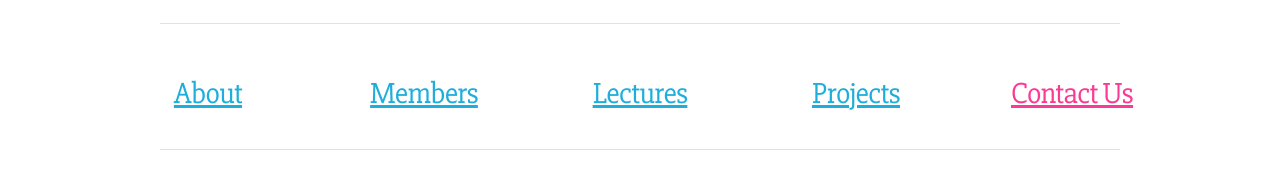
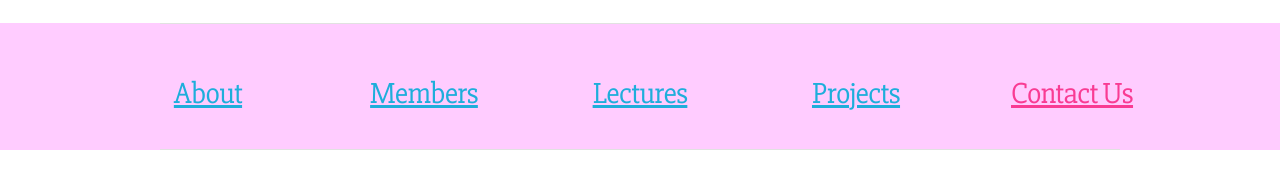
Before and after one commit to MBHSCodeGirls/Website, a plain HTML site: page contact/index.html in a window 1280 px wide. Shown: the part 195-384 px from the top of the page. Drawn offline with Linux system fonts and the light colour scheme.

Commit message:
Update index.html

```diff
--- a/contact/index.html
+++ b/contact/index.html
@@ -16,6 +16,7 @@
 			<img id="mainlogoclick" style="width:10em; height:10em; margin-top:2.5em;" src="../images/logos/logo-no-text-1024.png"/>
 		</a>
 	</div>
+	<div id="pink">
 	<hr>
 	<div align="center" id="links">
 		<div class="col m2">
@@ -35,6 +36,7 @@
 		</div>
 	</div>
 	<hr style="margin-top: 0em;">
+	</div>
 	<div align="center">
 		<div align="left" style="width:75%" id="bodytext">
 		</div>
```
